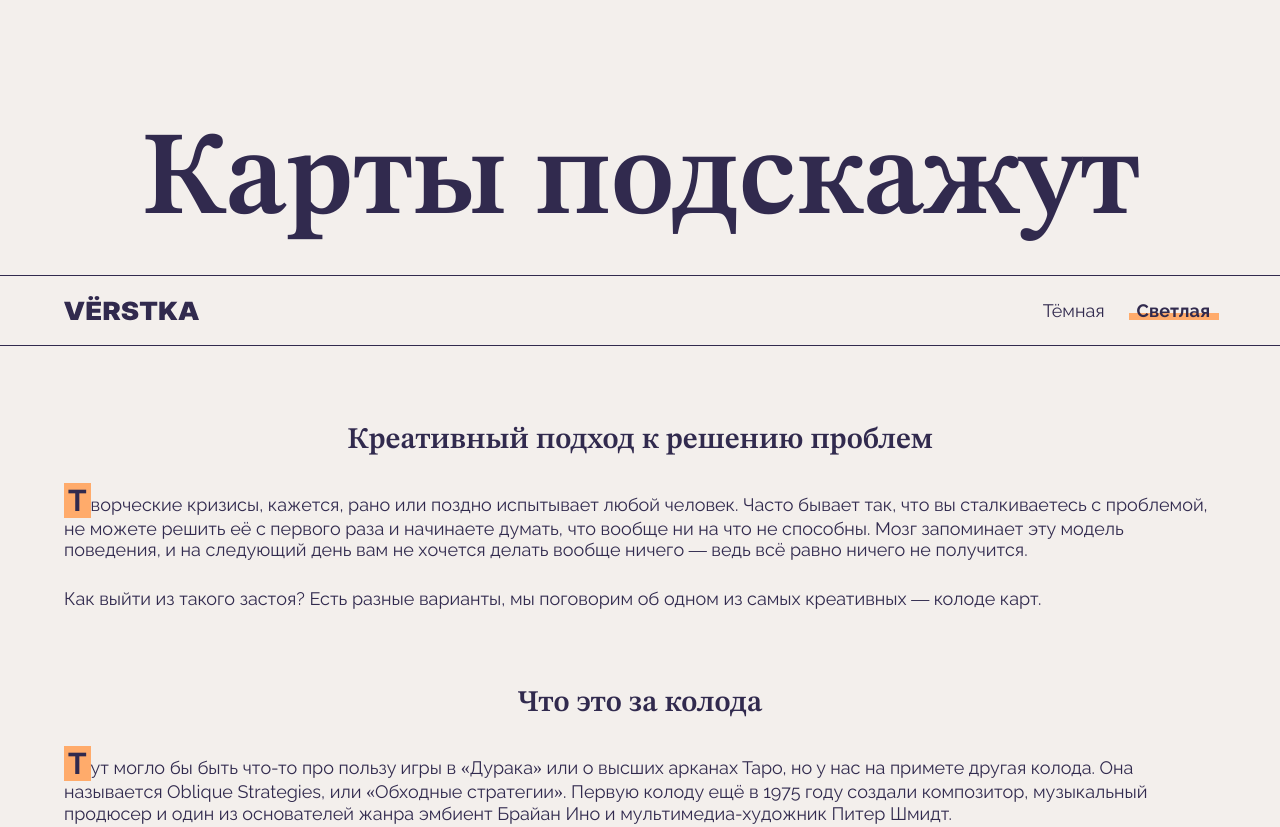
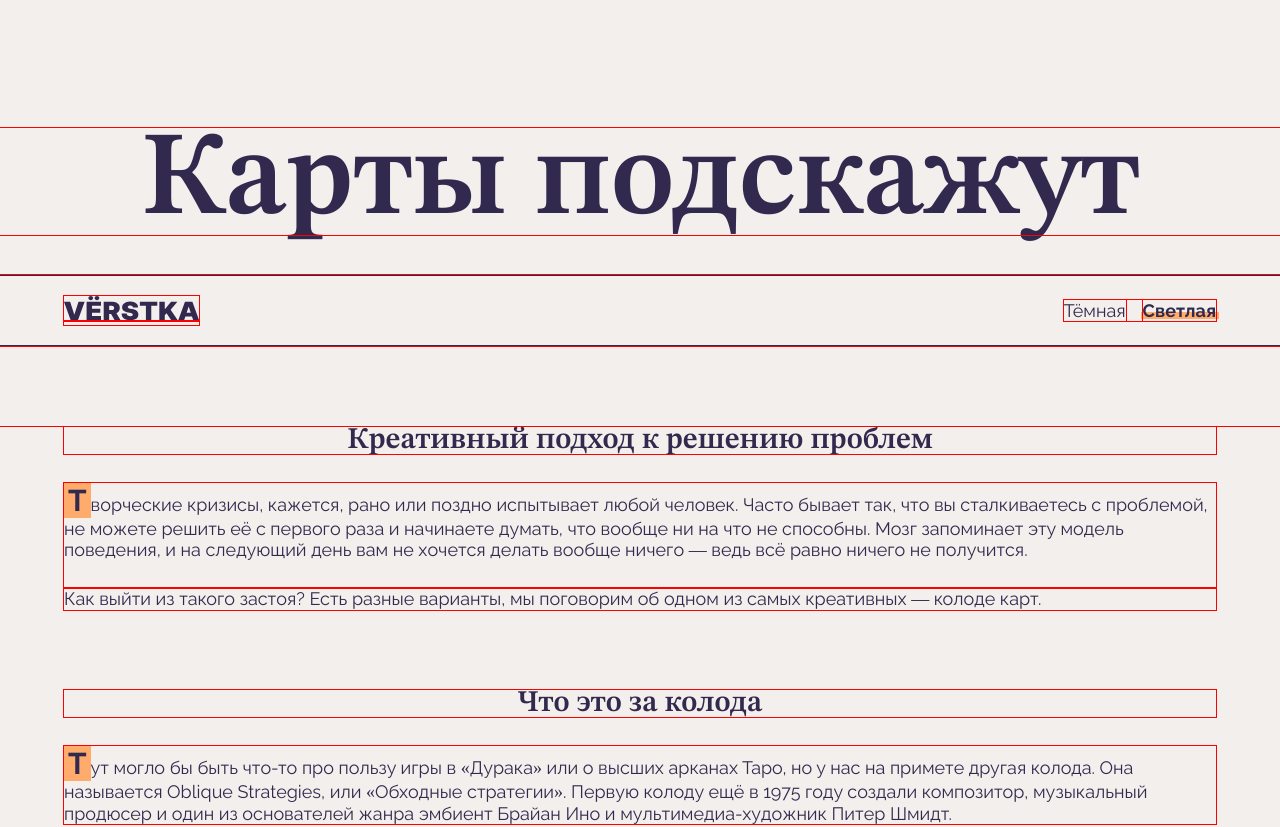
Before and after one commit to EugeneAbramenkov1/karty-podskazhut, a plain HTML site: page index.html in a window 1280 px wide. Shown: the top 827 px of the page. Drawn offline with Linux system fonts and the light colour scheme.

Commit message:
Add files via upload

```diff
--- a/styles/style.css
+++ b/styles/style.css
@@ -5,12 +5,18 @@
 
   --main-font: 'Raleway';
   --accent-font: 'STIX Two Text';
+
+  --pattern-img: none;
 }
 .theme_dark {
   --bg-color: #171717;
   --text-color: #b3b3b3;
   --accent-color: transparent;
+
+  --pattern-img: url('../images/pattern.svg');
 }
+
+* { outline: 1px solid red; }
 
 *,
 *::before,
@@ -20,10 +26,12 @@
 
 .page {
   min-inline-size: 360px;
+  min-width: 373px;
   margin: 0;
   background-color: var(--bg-color, #F3EFEC);
   color: var(--text-color, #312A4E);
   font-family: var(--main-font, sans-serif);
+  overflow-x: auto;
 }
 
 p,
@@ -71,6 +79,10 @@ figure {
 
 .content__text-block-ref {
   color: inherit;
+}
+
+.content__text-block-ref:focus {
+  outline: none;
 }
 
 .content__text-block .content__paragraph:not(:last-of-type) {
@@ -178,6 +190,7 @@ figure {
   z-index: -1;
 
   background-color: var(--accent-color);
+  background-image: var(--pattern-img);
 
   bottom: 20%;
   left: -2.5%;
@@ -202,8 +215,8 @@ figure {
 .header__theme-toggler {
   display:flex;
   list-style:none;
-  gap:20px;
-  padding: none;
+  gap:17px;
+  padding: 0;
 }
 
 .header__theme-button{
@@ -215,7 +228,7 @@ figure {
 
   background-color: transparent;
 
-  padding:none;
+  padding:0;
   font-size: 18px;
 }
 
@@ -230,6 +243,7 @@ figure {
   content: "";
   display: inline-block;
   background-color: var(--accent-color);
+  background-image: var(--pattern-img);
 
   bottom: 10%;
   left: -2%;
```
